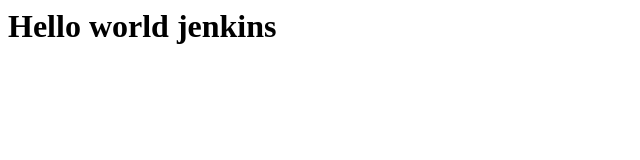
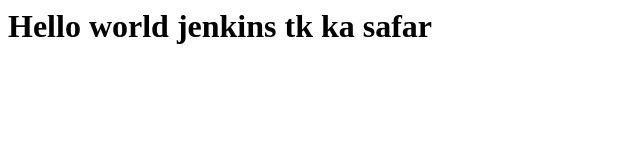
Before and after one commit to Abhaykr2/d2, a plain HTML site: page index.html in a window 1280 px wide. Shown: the whole page, without its empty margins (0-640 px from the left). Drawn offline with Linux system fonts and the light colour scheme.

Commit message:
second message

```diff
--- a/index.html
+++ b/index.html
@@ -1 +1 @@
-<h1> Hello world jenkins </h1>
+<h1> Hello world jenkins tk ka safar</h1>
```
